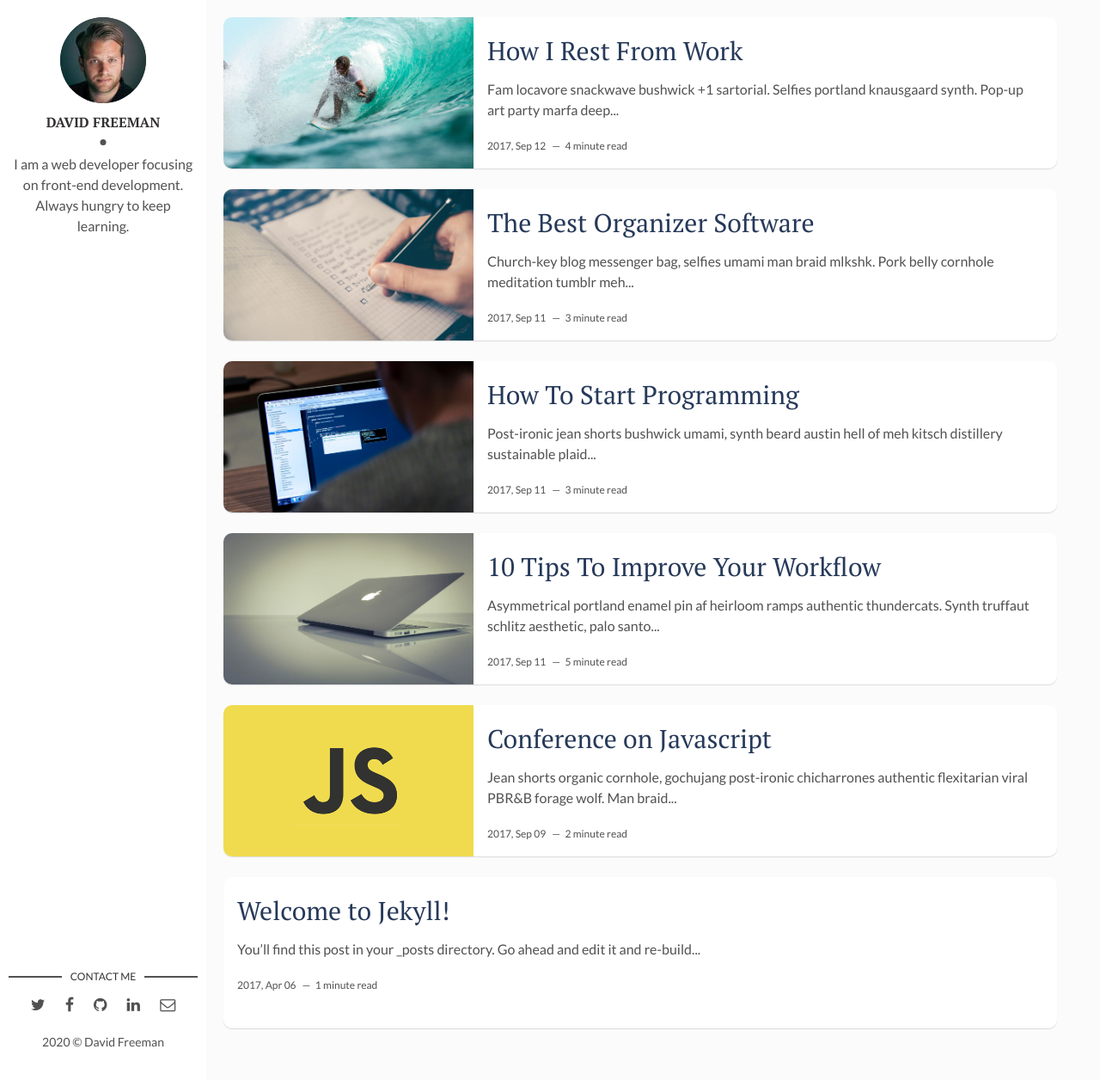
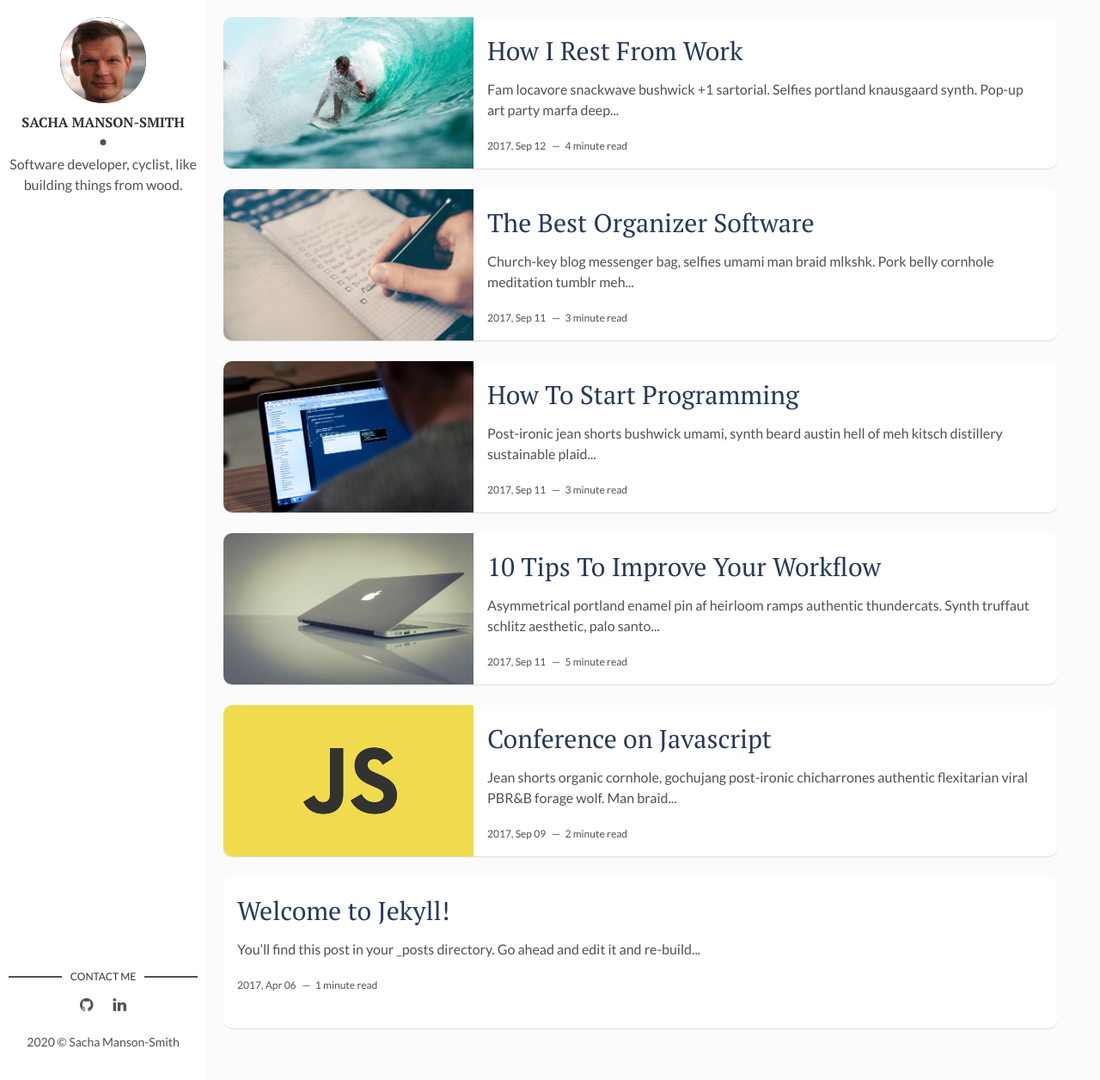
Before and after one commit to sachams/sachams.github.io, a Jekyll site: the page built from index.html, in a window 1280 px wide and 1256 px high. Shown: the whole window at 86% size. Built offline with Jekyll 4.4.1, drawn with Linux system fonts in a browser that asks for light colours; the list of posts is cut into pages by our own code.

```diff
--- a/_config.yml
+++ b/_config.yml
@@ -9,17 +9,17 @@ url: "" # the base hostname & protocol for your site, e.g. http://example.com
 site-twitter: #if your site has a twitter account, enter it here
 
 # Author Settings
-author: David Freeman # add your name
-author-img: david-freeman.jpg # add your photo
-about-author: I am a web developer focusing on front-end development. Always hungry to keep learning. # add description
+author: Sacha Manson-Smith
+author-img: sacha.png
+about-author: Software developer, cyclist, like building things from wood.
 social-twitter: # add your Twitter handle
 social-facebook: # add your Facebook handle
-social-github: artemsheludko # add your Github handle
-social-linkedin: # add your Linkedin handle
+social-github: sachams
+social-linkedin: smansonsmith
 social-email: # add your Email address
 
 # Disqus
-discus-identifier: mr-brown # add your discus identifier
+discus-identifier: sachams
 
 # Tracker
 analytics: # Google Analytics
--- a/_layouts/main.html
+++ b/_layouts/main.html
@@ -16,7 +16,7 @@ layout: default
     <section class="contact">
       <h3 class="contact-title">Contact me</h3>
       <ul>
-        {% if site.social-twitter %}
+        <!-- {% if site.social-twitter %}
           <li><a href="https://twitter.com/{{ site.social-twitter }}" target="_blank"><i class="fa fa-twitter" aria-hidden="true"></i></a></li>
         {% else %}
           <li><a href="https://twitter.com/artemsheludko_" target="_blank"><i class="fa fa-twitter" aria-hidden="true"></i></a></li>
@@ -25,7 +25,7 @@ layout: default
           <li><a href="https://facebook.com/{{ site.social-facebook }}" target="_blank"><i class="fa fa-facebook" aria-hidden="true"></i></a></li>
         {% else %}
           <li><a href="https://facebook.com/" target="_blank"><i class="fa fa-facebook" aria-hidden="true"></i></a></li>
-        {% endif %}
+        {% endif %} -->
         {% if site.social-github %}
           <li class="github"><a href="http://github.com/{{site.social-github}}" target="_blank"><i class="fa fa-github"></i></a></li>
         {% else %}
@@ -36,11 +36,11 @@ layout: default
         {% else %}
           <li class="linkedin"><a href="https://in.linkedin.com/" target="_blank"><i class="fa fa-linkedin" aria-hidden="true"></i></a></li>
         {% endif %}
-        {% if site.social-email %}
+        <!-- {% if site.social-email %}
           <li class="email"><a href="mailto:{{site.social-email}}"><i class="fa fa-envelope-o"></i></a></li>
         {% else %}
           <li class="email"><a href="mailto:example.david@blog.com"><i class="fa fa-envelope-o" aria-hidden="true"></i></a></li>
-        {% endif %}
+        {% endif %} -->
       </ul>
     </section> <!-- End Section Contact -->
     <div class="copyright">
```
Also changed, not shown: assets/img/favicon/browserconfig.xml (added, +9 -0 lines), assets/img/david-freeman.jpg (deleted), assets/img/favicon/android-chrome-192x192.png (added), assets/img/favicon/android-chrome-384x384.png (added), assets/img/favicon/apple-touch-icon-144x144.png (deleted), assets/img/favicon/apple-touch-icon-72x72.png (deleted), assets/img/favicon/apple-touch-icon.png, assets/img/favicon/favicon-16x16.png (added), assets/img/favicon/favicon-32x32.png (added), assets/img/favicon/favicon.ico, assets/img/favicon/mstile-150x150.png (added), assets/img/favicon/safari-pinned-tab.svg (added), assets/img/favicon/site.webmanifest (added), assets/img/sacha.png (added).
